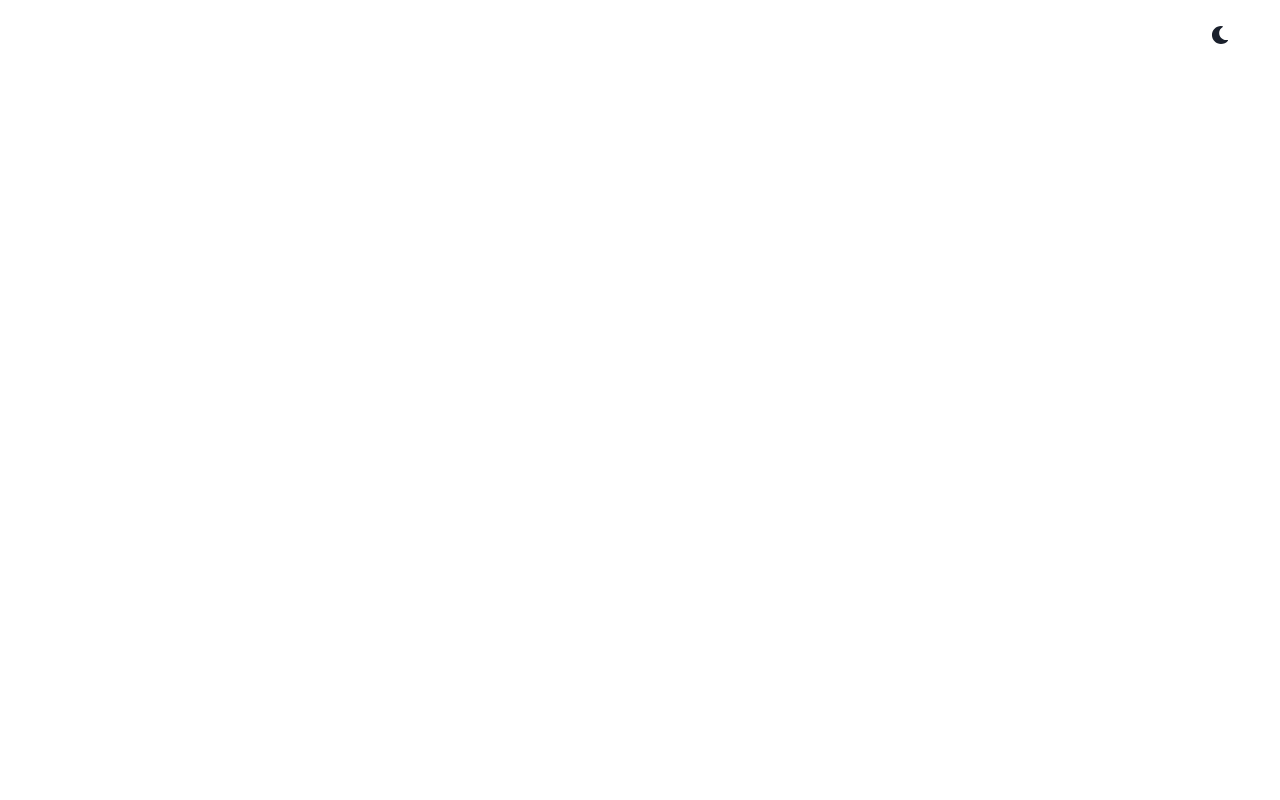
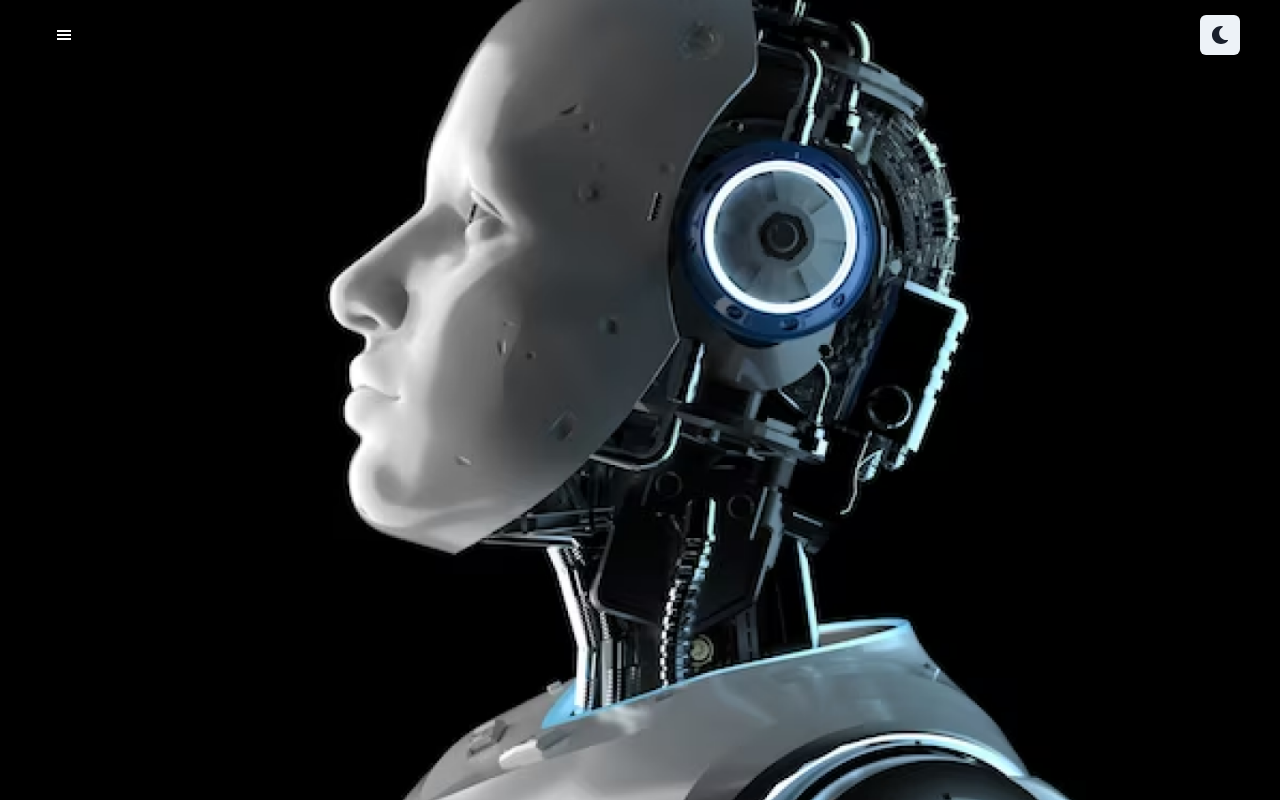
Before and after one commit to UjjwalPasahan/ZINIKUSWEB, a React (Create React App) app in the folder client/: page / in a window 1280 px wide. Before the commit this address had no page. Shown: the top 800 px of the page. Built offline with nearby package versions, Linux system fonts and the light colour scheme.

Commit message:
home page 1 designing

```diff
--- a/client/src/App.js
+++ b/client/src/App.js
@@ -14,13 +14,15 @@ import {
 import { ColorModeSwitcher } from './ColorModeSwitcher';
 import './styles/App.css'
 import Header from './components/Header';
+import Home from './components/Home';
+
 
 function App() {
   return(<div>
   <Router>
   <Header/>
     <Routes>
-      <Route />
+      <Route path='/' element={<Home />} />
     </Routes>
   </Router>
   </div>);
--- a/client/src/ColorModeSwitcher.js
+++ b/client/src/ColorModeSwitcher.js
@@ -15,7 +15,7 @@ export const ColorModeSwitcher = props => {
       right={['3','10']}
       top={'15'}
       aria-label={`Switch to ${text} mode`}
-      variant="ghost"
+      variant="solid"
       color="current"
       marginLeft="2"
       onClick={toggleColorMode}
--- /dev/null
+++ b/client/src/components/Home.jsx
@@ -0,0 +1,14 @@
+import React from 'react'
+import img from '../assets/homepage/Subtract.png'
+import { Box, Image } from '@chakra-ui/react'
+
+const Home = () => {
+  return (
+
+    <Box w='full'>
+        <Image w='full' src={img} />
+    </Box>
+  )
+}
+
+export default Home
```
